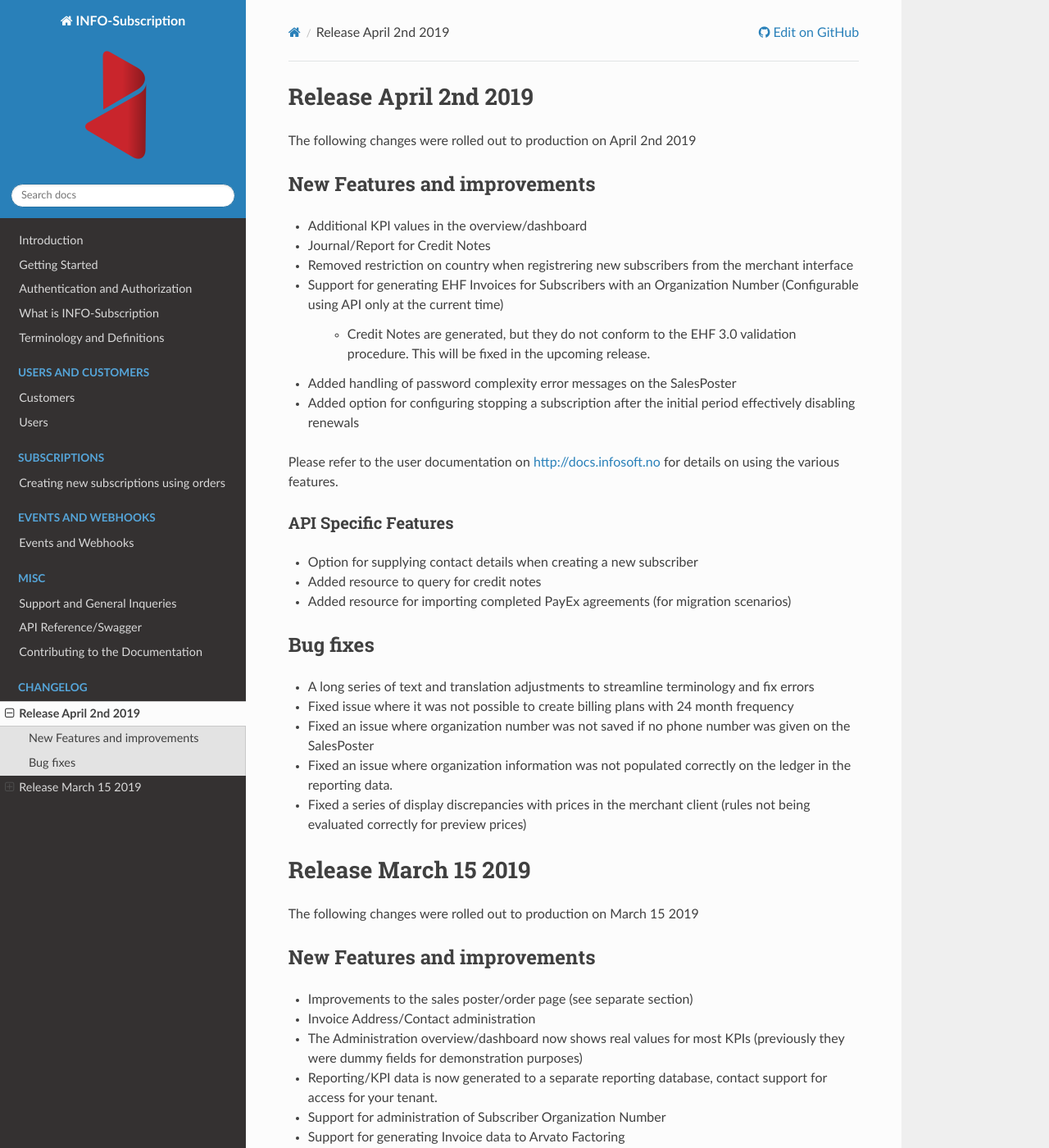
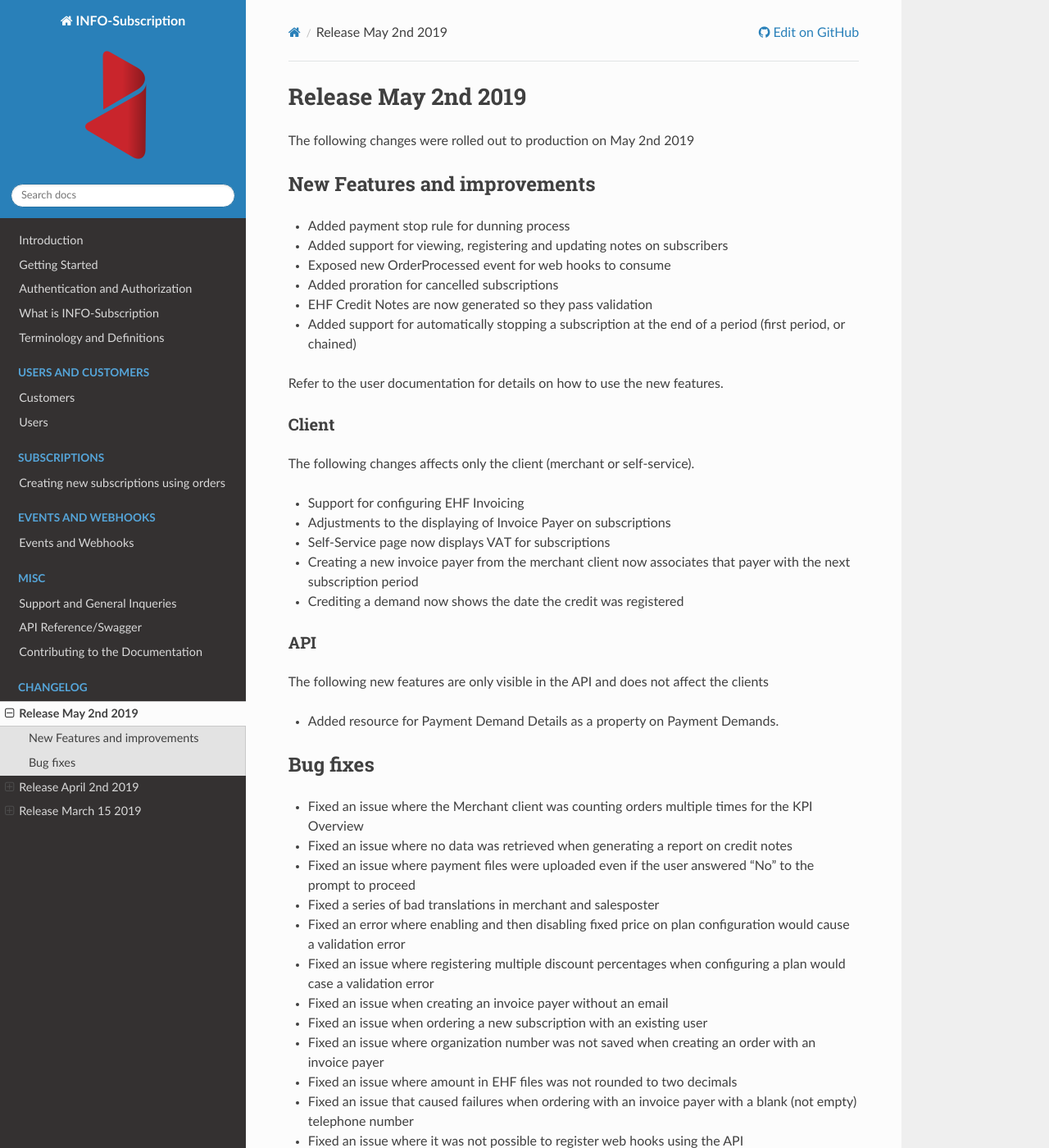
Before and after one commit to infosoftas/info-subscription-doc, a Sphinx documentation site: the page built from source/changelog/changelog.rst, in a window 1280 px wide and 1400 px high. Shown: the whole window at 82% size. Built offline with Sphinx 7.4.7 and the Read the Docs theme 2.0.0, drawn with Linux system fonts in a browser that asks for light colours; formulas are drawn with MathJax 3.

Commit message:
Added changelog notes for r56

```diff
--- a/source/changelog/changelog.rst
+++ b/source/changelog/changelog.rst
@@ -1,2 +1,3 @@
+.. include:: r56.inc
 .. include:: r55.inc
 .. include:: r54.inc
--- /dev/null
+++ b/source/changelog/r56.inc
@@ -0,0 +1,49 @@
+.. _changelog-r56:
+
+***********************
+Release May 2nd 2019
+***********************
+The following changes were rolled out to production on May 2nd 2019
+
+New Features and improvements
+=============================
+* Added payment stop rule for dunning process
+* Added support for viewing, registering and updating notes on subscribers
+* Exposed new OrderProcessed event for web hooks to consume
+* Added proration for cancelled subscriptions
+* EHF Credit Notes are now generated so they pass validation
+* Added support for automatically stopping a subscription at the end of a period (first period, or chained)
+
+Refer to the user documentation for details on how to use the new features.
+
+Client
+---------------------
+The following changes affects only the client (merchant or self-service).
+
+* Support for configuring EHF Invoicing
+* Adjustments to the displaying of Invoice Payer on subscriptions
+* Self-Service page now displays VAT for subscriptions
+* Creating a new invoice payer from the merchant client now associates that payer with the next subscription period
+* Crediting a demand now shows the date the credit was registered
+
+API
+---
+The following new features are only visible in the API and does not affect the clients
+
+* Added resource for Payment Demand Details as a property on Payment Demands.
+
+Bug fixes
+=========
+
+* Fixed an issue where the Merchant client was counting orders multiple times for the KPI Overview
+* Fixed an issue where no data was retrieved when generating a report on credit notes
+* Fixed an issue where payment files were uploaded even if the user answered "No" to the prompt to proceed
+* Fixed a series of bad translations in merchant and salesposter
+* Fixed an error where enabling and then disabling fixed price on plan configuration would cause a validation error
+* Fixed an issue where registering multiple discount percentages when configuring a plan would case a validation error
+* Fixed an issue when creating an invoice payer without an email
+* Fixed an issue when ordering a new subscription with an existing user
+* Fixed an issue where organization number was not saved when creating an order with an invoice payer
+* Fixed an issue where amount in EHF files was not rounded to two decimals
+* Fixed an issue that caused failures when ordering with an invoice payer with a blank (not empty) telephone number
+* Fixed an issue where it was not possible to register web hooks using the API
```
